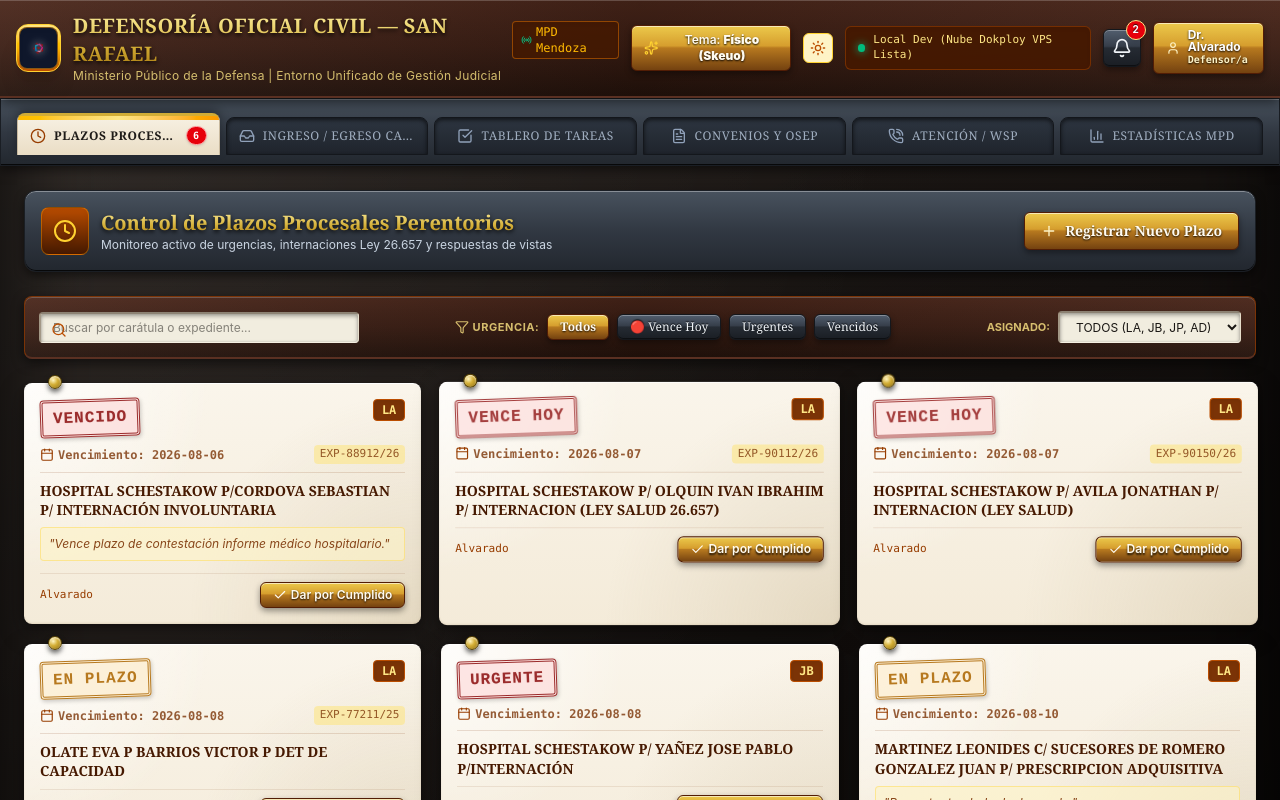
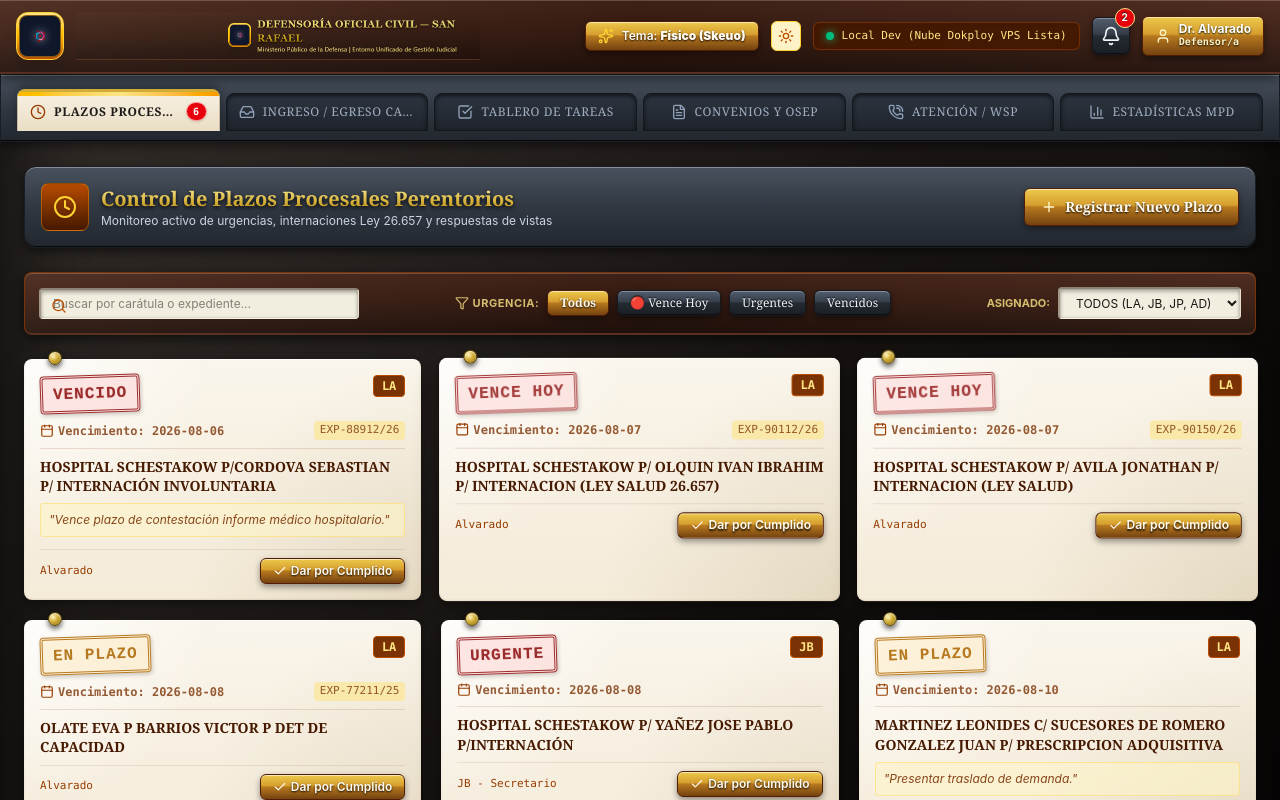
Before and after one commit to Evincere/mpd-dashboard-civil, a React (Vite) app: page / in a window 1280 px wide. Shown: the top 800 px of the page. Built offline with nearby package versions, Linux system fonts and the light colour scheme.

Commit message:
feat: replace text title with institutional banner

```diff
--- a/src/components/layout/Header.tsx
+++ b/src/components/layout/Header.tsx
@@ -51,18 +51,8 @@ export function Header({
             </div>
           </div>
 
-          <div>
-            <div className="flex items-center gap-2">
-              <h1 className="text-embossed-gold text-lg md:text-xl tracking-wide uppercase font-serif">
-                Defensoría Oficial Civil — San Rafael
-              </h1>
-              <span className="bg-amber-950/80 text-amber-400 text-xs px-2 py-0.5 rounded border border-amber-600/50 font-mono flex items-center gap-1 shadow-inner">
-                <Radio className="w-3 h-3 text-emerald-400 animate-pulse" /> MPD Mendoza
-              </span>
-            </div>
-            <p className="text-amber-200/80 text-xs font-sans tracking-wide">
-              Ministerio Público de la Defensa | Entorno Unificado de Gestión Judicial
-            </p>
+          <div className="h-10 md:h-12 flex items-center">
+            <img src="/logos/banner.png" alt="Banner Ministerio Público de la Defensa" className="h-full w-auto object-contain" />
           </div>
         </div>
 
```
Also changed, not shown: public/logos/banner.png (added).
